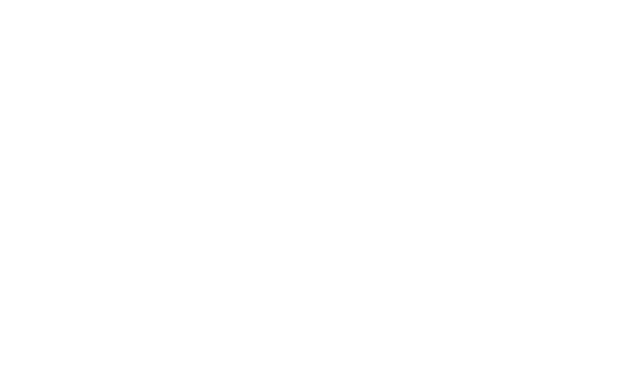
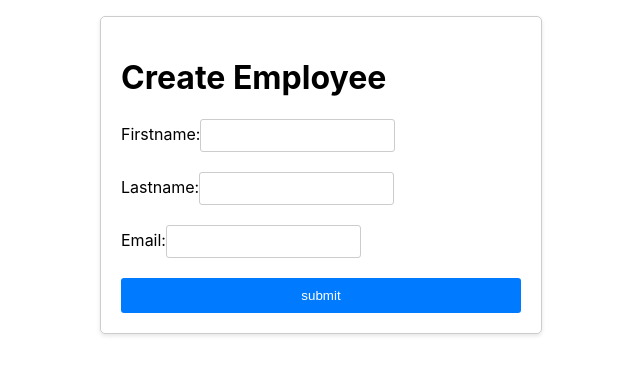
Before and after one commit to nipunarora-eGov/React-moz, a React app: page /create-employee in a window 1280 px wide. Shown: the top 374 px of the page, without its empty margins (319-959 px from the left). Built offline with nearby package versions, Linux system fonts and the light colour scheme.

Commit message:
implementing the create new employee route

```diff
--- a/src/App.js
+++ b/src/App.js
@@ -2,13 +2,15 @@
 import { BrowserRouter, Switch, Route } from 'react-router-dom';
 import Home from './components/Home';
 import EmployeesList from './components/EmployeesList';
+import EmployeeForm from './components/EmployeeForm';
 
 const App = () => {
   return (
     <BrowserRouter>
       <Switch>
-      <Route path="/" exact component={Home} />
-      <Route path="/employees" component={EmployeesList}/>
+        <Route path="/" exact component={Home} />
+        <Route path="/employees" component={EmployeesList} />
+        <Route path="/create-employee" component={EmployeeForm}/>
       </Switch>
     </BrowserRouter>
   )
--- /dev/null
+++ b/src/components/EmployeeForm.js
@@ -0,0 +1,84 @@
+import React, { useState } from "react";
+
+export default function EmployeeForm(props) {
+  const url = 'http://localhost:8080/employee'
+  const [formData, setFormData] = useState({
+    firstName: '',
+    lastName: '',
+    emailId: ''
+  });
+
+  const [isSubmitting, setIsSubmitting] = useState(false);
+  const [isSuccess, setIsSuccess] = useState(false);
+
+  const handleChange = (e) => {
+    const { name, value } = e.target;
+    setFormData({ ...formData, [name]: value });
+  }
+
+  const handleSubmit = async (e) => {
+    e.preventDefault();
+    setIsSubmitting(true);
+
+    const postData = async () => {
+      try {
+        const response = await fetch(`${url}/_create`, {
+          method: 'POST',
+          headers: {
+            'Content-Type': 'application/json',
+          },
+          body: JSON.stringify(formData),
+        });
+        if (!response.ok) {
+          setIsSuccess(false);
+          console.log('Failed to post data');
+        }
+        const data = await response.json();
+        console.log('Rsponse data: ', data);
+        setIsSuccess(true);
+      } catch (error) {
+        setIsSuccess(false);
+        console.log('Error:', error.message);
+      }
+    }
+    await postData();
+
+    setIsSubmitting(false);
+    setFormData({
+      firstName: '',
+      lastName: '',
+      emailId: ''
+    });
+
+    // setTimeout(() => {
+    //   setIsSubmitting(false);
+    //   console.log('waiting for 5s');
+    // }, 5000);
+
+  }
+
+  return (<div className="employee-form-container">
+    <h1>Create Employee</h1>
+    <form className="employee-form" onSubmit={handleSubmit}>
+      <label>
+        Firstname:
+        <input type="text" name="firstName" value={formData.firstName} onChange={handleChange} required />
+      </label>
+      <label>
+        Lastname:
+        <input type="text" name="lastName" value={formData.lastName} onChange={handleChange} required />
+      </label>
+      <label>
+        Email:
+        <input type="email" name="emailId" value={formData.emailId} onChange={handleChange} required />
+      </label>
+      <button type="submit" className="submit-button" disabled={isSubmitting}>
+        {isSubmitting ? 'Subtmitting...' : 'submit'}</button>
+    </form>
+    {
+      isSuccess && (
+        <div className="success-toast">Employee Info Submitted successfully</div>
+      )
+    }
+  </div>);
+}
--- a/src/css/Userform.css
+++ b/src/css/Employeeform.css
@@ -1,13 +1,14 @@
-.user-form-container {
+.employee-form-container {
   max-width: 400px;
-  margin: 1rem 2rem;
+  margin: 0 auto;
+  margin-top: 1rem;
   padding: 20px;
   border: 1px solid #ccc;
   border-radius: 5px;
   box-shadow: 0 2px 4px rgba(0, 0, 0, 0.1);
 }
 
-.user-form {
+.employee-form {
   display: flex;
   flex-direction: column;
 }
--- a/src/index.js
+++ b/src/index.js
@@ -3,7 +3,7 @@
 import './css/index.css'
 import './css/EmployeeList.css'
 import './css/LoadingSpinner.css'
-import './css/UserForm.css'
+import './css/EmployeeForm.css'
 import App from './App';
 
 ReactDOM.render(
```
